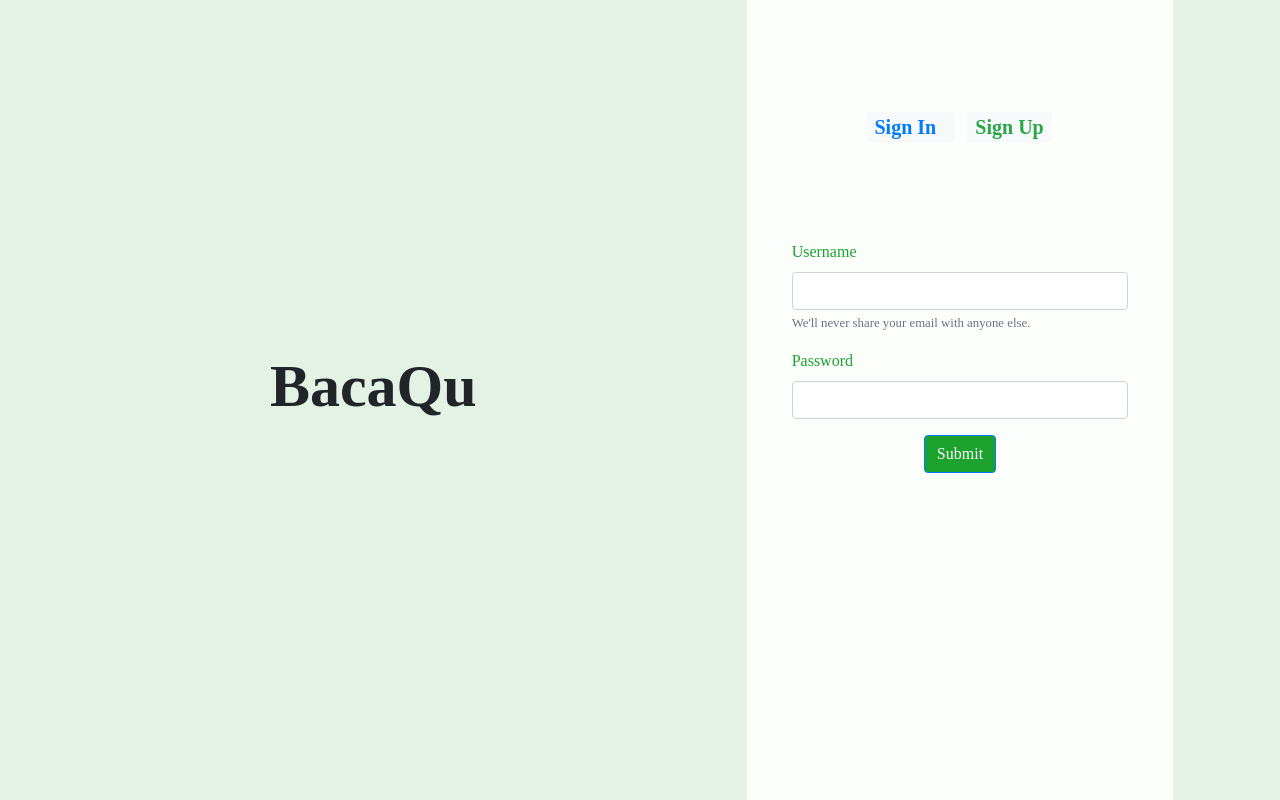
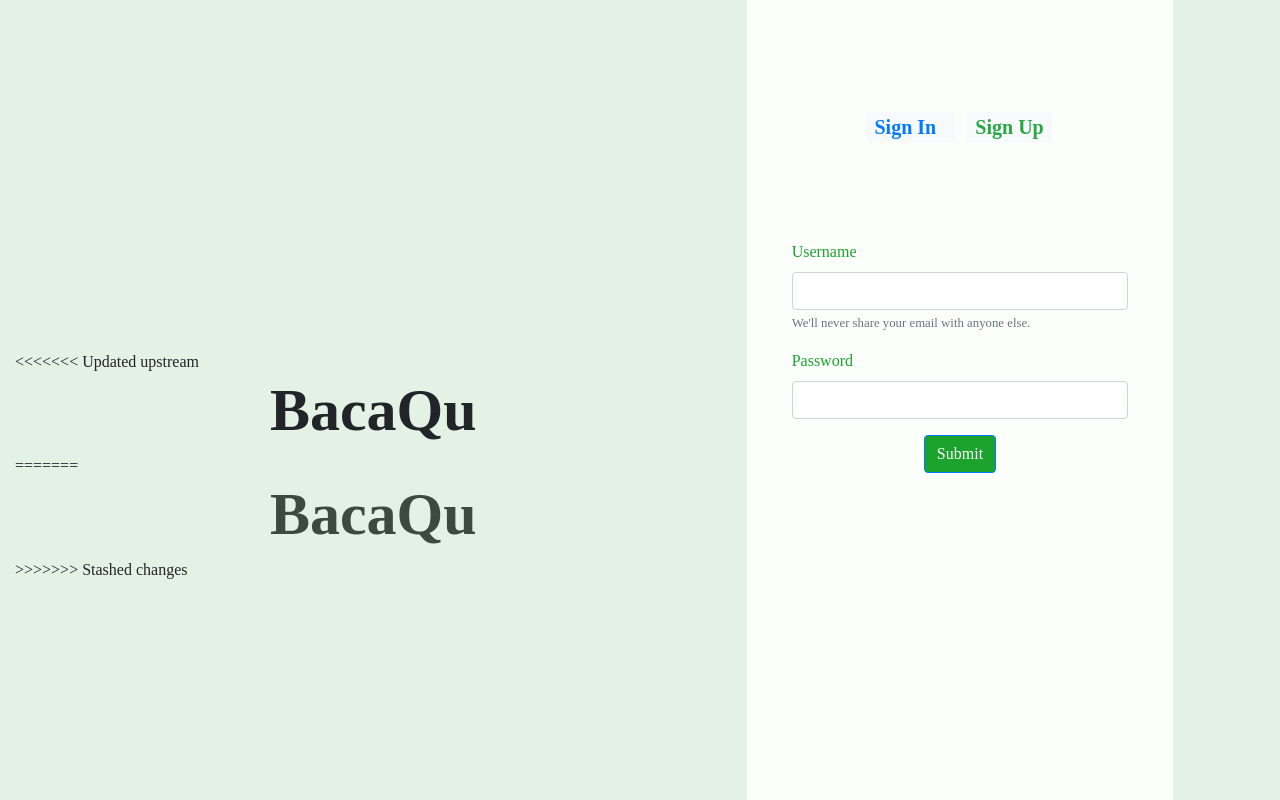
Before and after one commit to AaRai27/BaCaQu, a CodeIgniter app: page /bacaqu/account in a window 1280 px wide. Run offline with CodeIgniter, Linux system fonts and the light colour scheme; data comes from the database, SQL or seed files in the repository.

Commit message:
Push Lagi
Push Lagi

```diff
--- a/application/views/account/login-regis.php
+++ b/application/views/account/login-regis.php
@@ -2,7 +2,11 @@
     <div class="row row-signin">
         <div class="col-md-7 col-12 align-self-center" style="height: 100px;">
             <!-- <img src="<?= base_url('assets/images/homepage/bocah2.png') ?>" width="460px"> -->
+<<<<<<< Updated upstream
             <h1 class="text-center" style="font-size: 60px;font-weight: bold;"><a href="<?= base_url() ?>" style="text-decoration: none;color: #3C4B3D;"></a>BacaQu</h1>
+=======
+            <h1 class="text-center" style="font-size: 60px;font-weight: bold;"><a href="<?= base_url() ?>" style="text-decoration: none;color: #3C4B3D;">BacaQu</a></h1>
+>>>>>>> Stashed changes
         </div>
         <div class="col-md-4 col-12" style="height: 100vh;background-color: rgba(255, 255, 255, 0.9);;padding-top: 30vh;">
             <?= $this->session->flashdata('register'); ?>
--- a/application/views/homepage.php
+++ b/application/views/homepage.php
@@ -13,8 +13,12 @@
     </div>
 </div>
 
+<<<<<<< Updated upstream
 <?php //echo $this->session->userdata('username');
 ?>
+=======
+
+>>>>>>> Stashed changes
 <div class="container">
     <div class="row row-ngaji">
         <div class="col-md-6 col-12 mb-2">
--- a/application/views/ngaji/iqra.php
+++ b/application/views/ngaji/iqra.php
@@ -16,9 +16,9 @@
 </style>
 
 <div class="container rounded-lg mt-5 mb-5 pt-5 pb-5 shadow" " style=" background-color: white;">
-  <a href="">
+  <!-- <a href="">
     <img class="ml-4" src="<?= base_url('assets/images/arrow.svg') ?>" style="transform:rotate(180deg);" width="3%" alt="">
-  </a>
+  </a> -->
   <h3 class="text-center mb-5">Bagian 1</h3>
 
   <div id="imgIqro" class="d-flex justify-content-center">
```
